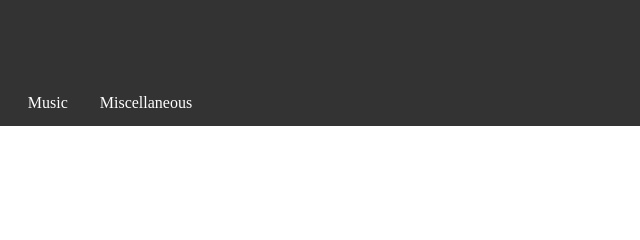
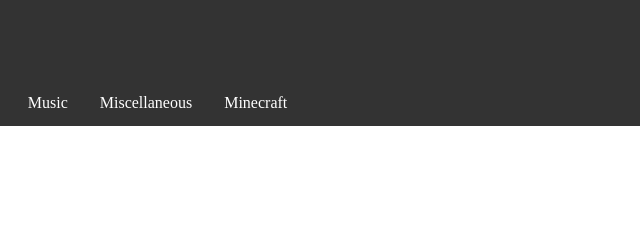
Before and after one commit to TobiasDault/TobiasWebsite, a plain HTML site: page tabs/career/career.html in a window 1280 px wide. Shown: the top 240 px of the page, 382-1022 px from the left. Drawn offline with Linux system fonts and the light colour scheme.

Commit message:
Update career.html

```diff
--- a/tabs/career/career.html
+++ b/tabs/career/career.html
@@ -17,6 +17,7 @@
                     <li><a href="../programming/programming.html">Programming</a></li>
                     <li><a href="../music/music.html">Music</a></li>
                     <li><a href="../miscellaneous/miscellaneous.html">Miscellaneous</a></li>
+                    <li><a href="tabs/minecraft/minecraft.html">Minecraft</a></li>
                 </ul>
             </nav>
         </div>
```
